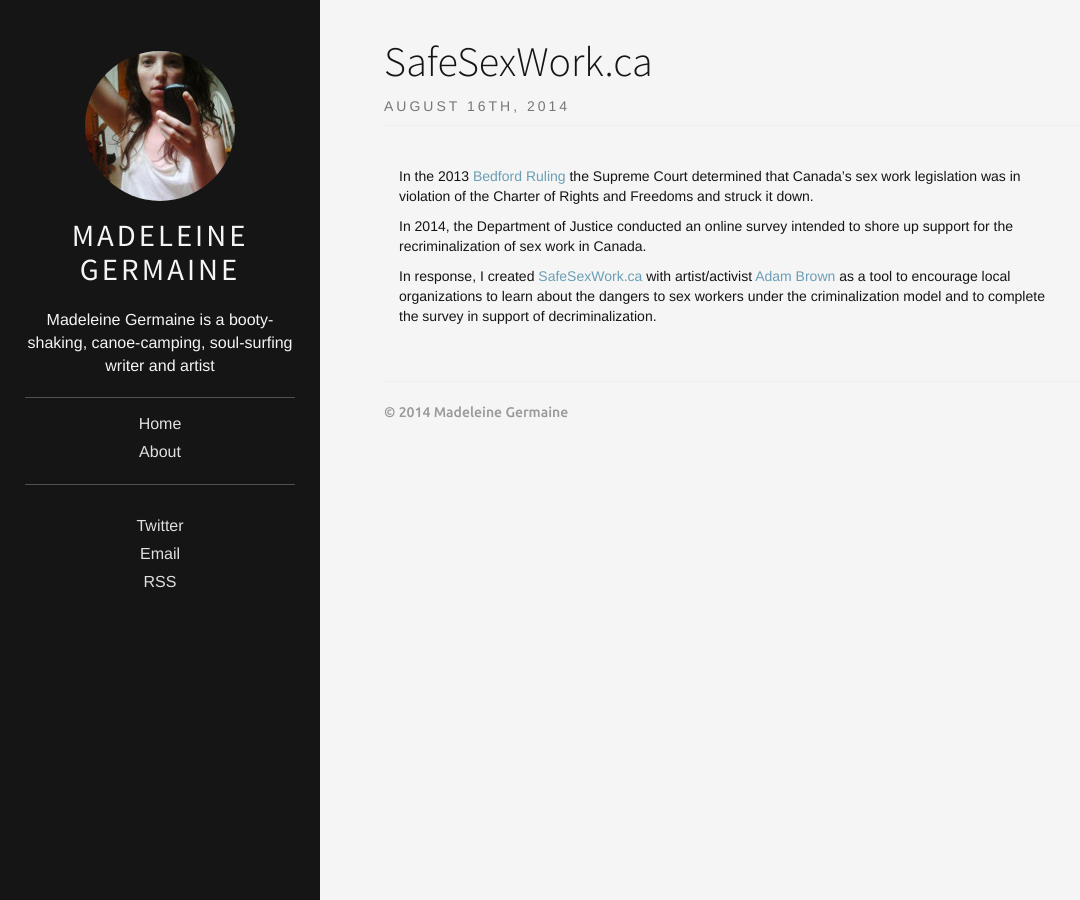
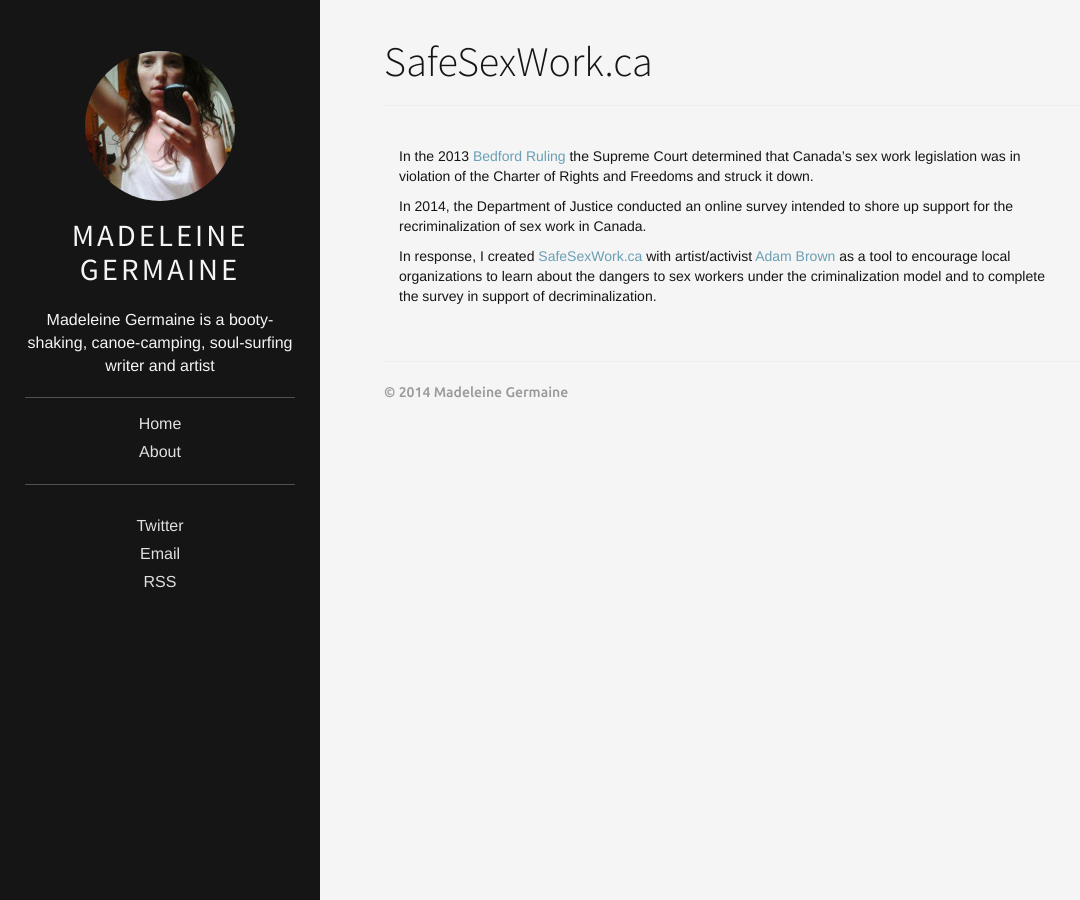
Before and after one commit to madeleinegermaine/madeleinegermaine, a Jekyll site: the page built from _posts/2014-08-16-safesexwork.md, in a window 1280 px wide. Shown: the whole page, without its empty margins (0-1080 px from the left). Built offline with Jekyll 4.4.1, drawn with Linux system fonts in a browser that asks for light colours.

Commit message:
Updated post.html

```diff
--- a/_includes/post.html
+++ b/_includes/post.html
@@ -2,17 +2,6 @@
   <header class="page-header">
   <h1>{{ page.title }}</h1>
   {% if page.tagline %}<h2><small>{{page.tagline}}</small></h2>{% endif %}
-  <span class="post-date">
-	   {% assign d = page.date | date: "%d" | plus:'0' %}
-	   {{ page.date | date: "%B" }}
-	   {% case d %}
-	     {% when 1 or 21 or 31 %}{{ d }}st,
-	     {% when 2 or 22 %}{{ d }}nd,
-	     {% when 3 or 23 %}{{ d }}rd,
-	     {% else %}{{ d }}th,
-	   {% endcase %}
-	   {{ page.date | date: "%Y" }}
-	 </span>
   </header>
 	<div class="col-sm-10">
 	  <div class="article_body">
```
